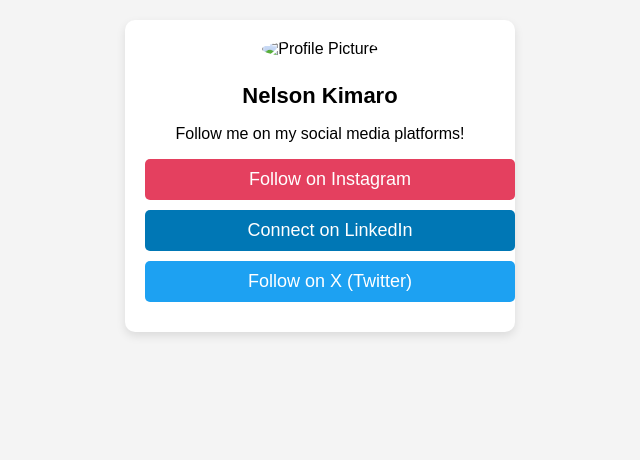
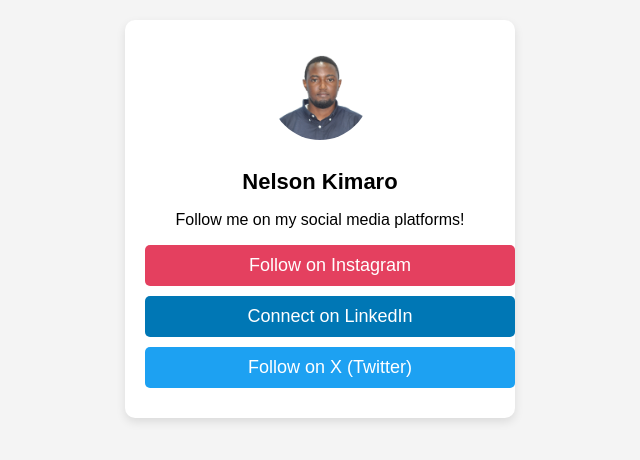
Before and after one commit to NelsonKimaro/connect-with-me, a plain HTML site: page index.html in a window 1280 px wide. Shown: the whole page, without its empty margins (320-960 px from the left). Drawn offline with Linux system fonts and the light colour scheme.

Commit message:
Update index.html
Added a profile picture URL

```diff
--- a/index.html
+++ b/index.html
@@ -51,7 +51,7 @@
 <body>
 
     <div class="container">
-        <img src="YOUR_PROFILE_PICTURE_URL" alt="Profile Picture" class="profile-img">
+        <img src="https://raw.githubusercontent.com/NelsonKimaro/connect-with-me/main/IMG_ID.JPG" alt="Profile Picture" class="profile-img">
         <h2>Nelson Kimaro</h2>
         <p>Follow me on my social media platforms!</p>
 
```
